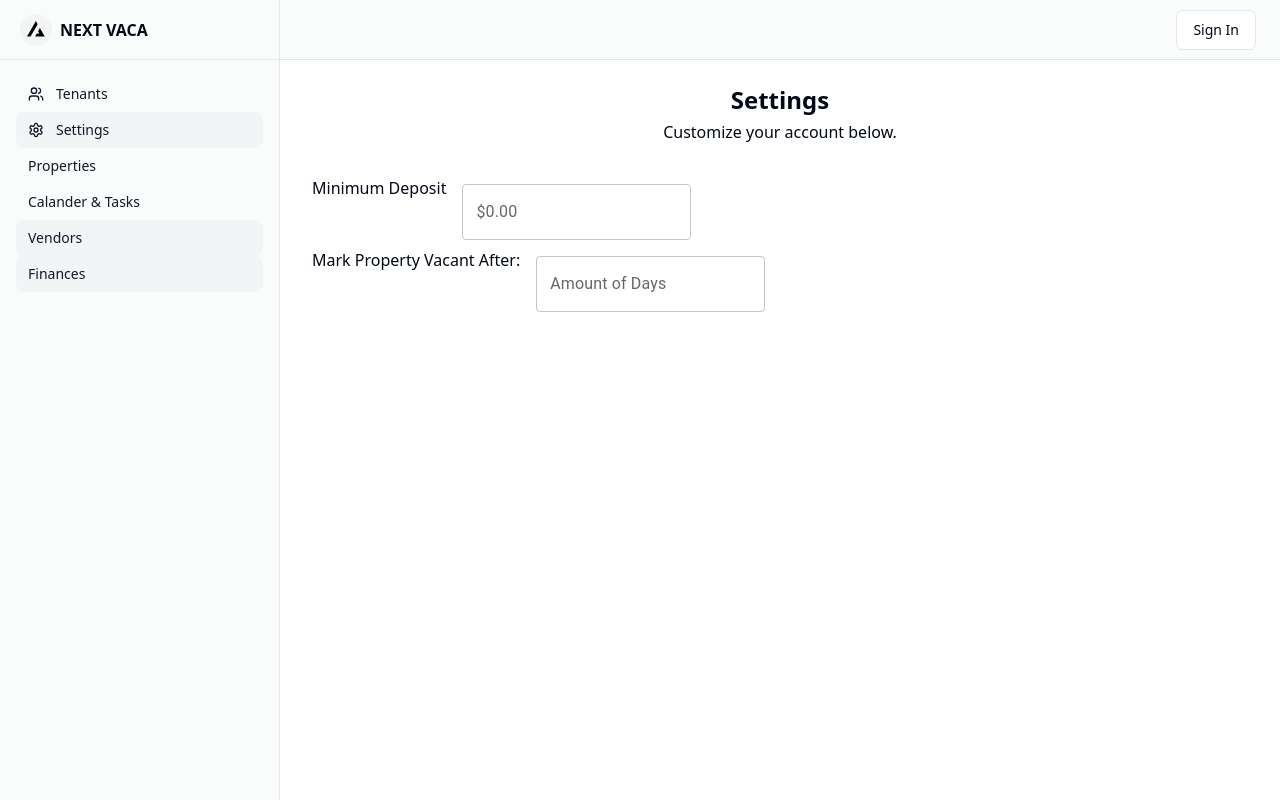
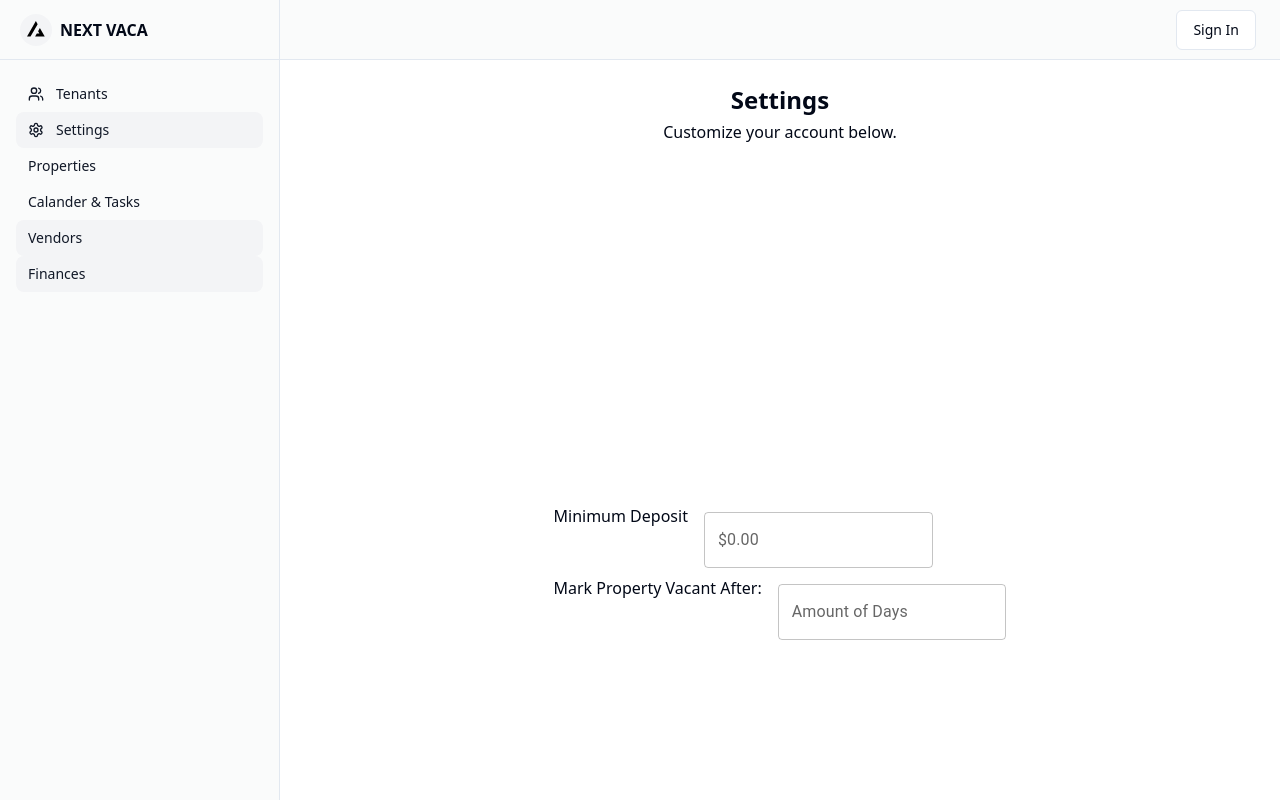
Before and after one commit to adamn1225/ssta, a Next.js app: page /settings in a window 1280 px wide. Shown: the top 800 px of the page. Built offline with nearby package versions, Linux system fonts and the light colour scheme; no server answers.

Commit message:
settings update

```diff
--- a/app/settings/page.tsx
+++ b/app/settings/page.tsx
@@ -8,7 +8,7 @@
         <h1 className="font-semibold pb-1 text-lg md:text-2xl">Settings</h1>
         <p>Customize your account below.</p>
       </div>
-      <div className="flex flex-col items-start">
+      <div className="flex flex-col items-center justify-center h-screen">
 
        <Box
       component="form"
```
